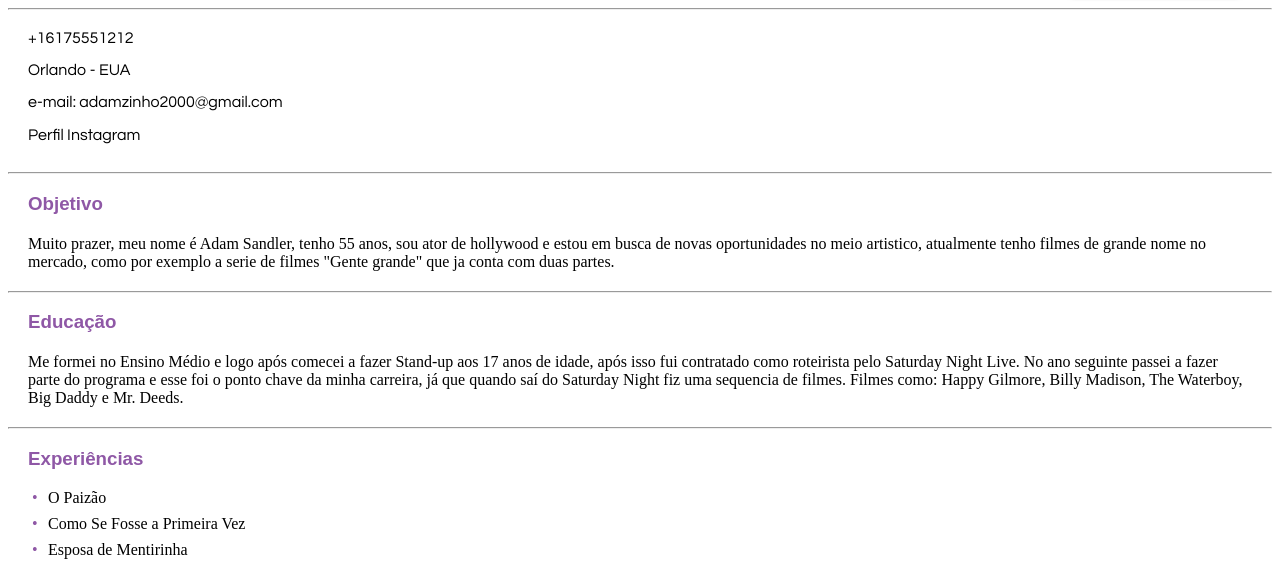
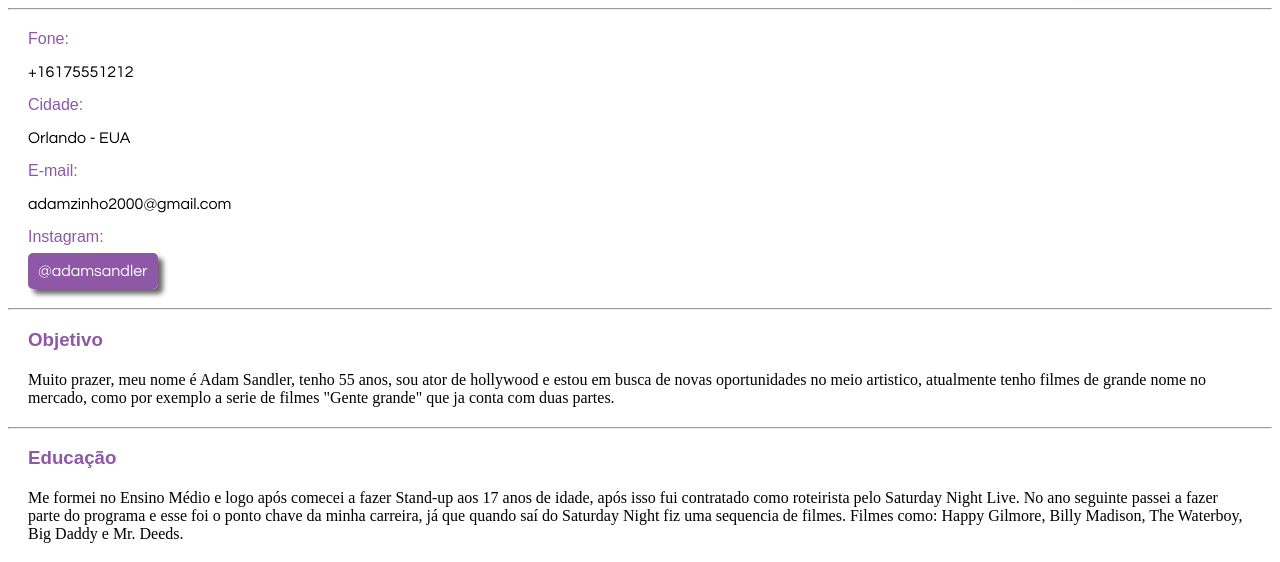
Before and after one commit to LeooSouzaC/Trabalho-T1, a plain HTML site: page index.html in a window 1280 px wide. Shown: the part 210-772 px from the top of the page. Drawn offline with Linux system fonts and the light colour scheme.

Commit message:
Update index.html

```diff
--- a/index.html
+++ b/index.html
@@ -50,10 +50,20 @@
             margin: 20px;
         }
 
+        .titleInfos{
+            color: rgb(143, 88, 166);
+            font-family: Blippo, fantasy;
+        }
+
         .link {
             text-decoration: none;
-            color: black;
+            color: white;
             font-family: Century Gothic, CenturyGothic, AppleGothic, sans-serif;
+            background-color: rgb(143, 88, 166);
+
+            border-radius: 5px;
+            padding: 10px;
+            box-shadow: 5px 5px 5px rgb(106, 104, 104);
         }
 
         .clear {
@@ -105,10 +115,10 @@
 
     <div class="infos">
 
-        <p class="pInfos">+16175551212</p>
-        <p class="pInfos">Orlando - EUA</p>
-        <p class="pInfos">e-mail: adamzinho2000@gmail.com</p>
-        <a class="link" href="https://www.instagram.com/adamsandler/">Perfil Instagram</a>
+        <p class="titleInfos">Fone: </p><p class="pInfos">+16175551212</p>
+        <p class="titleInfos">Cidade: </p><p class="pInfos">Orlando - EUA</p>
+        <p class="titleInfos">E-mail: </p><p class="pInfos">adamzinho2000@gmail.com</p>
+        <p class="titleInfos">Instagram: </p><a class="link" href="https://www.instagram.com/adamsandler/">@adamsandler</a>
 
     </div>
     <div class="clear"></div>
```
